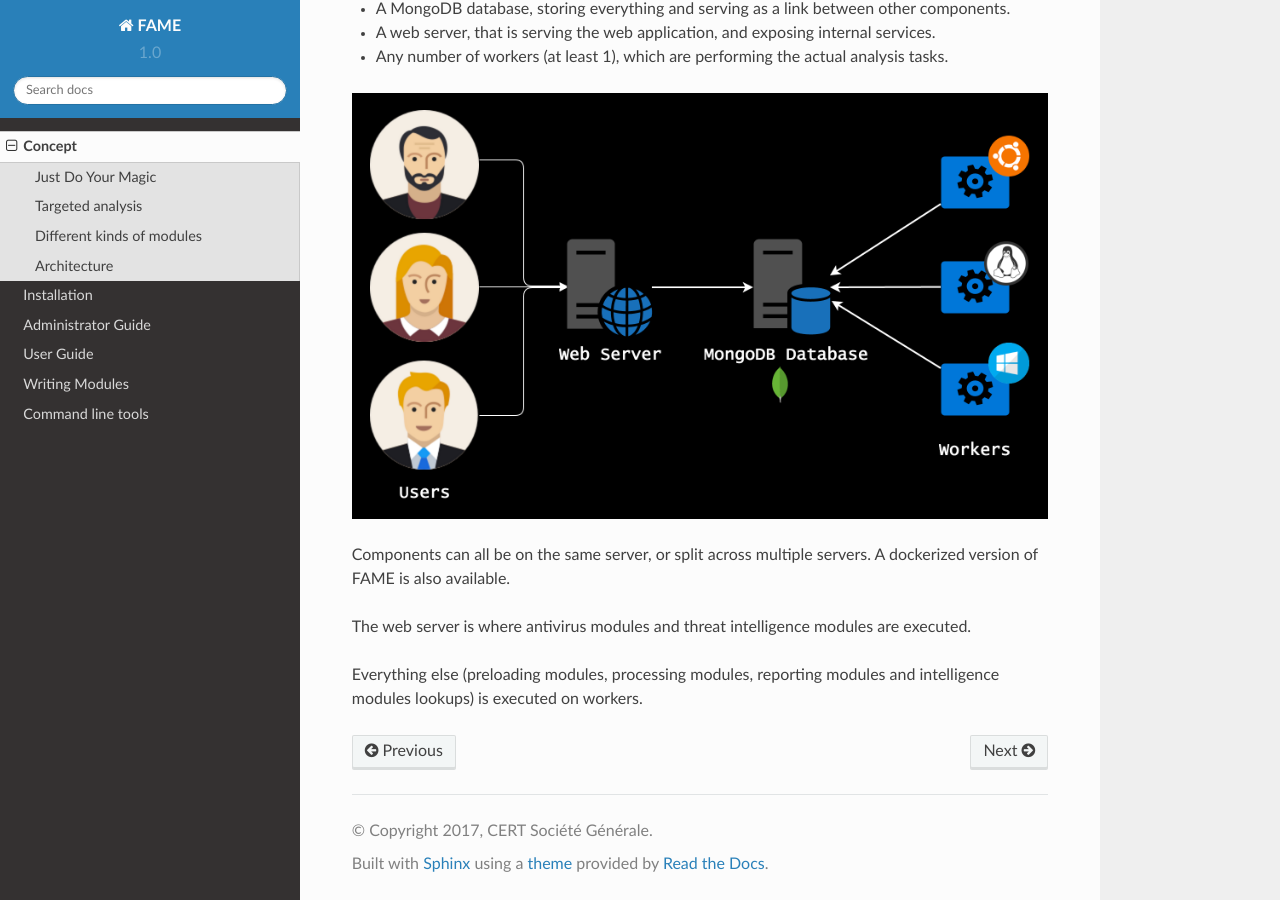
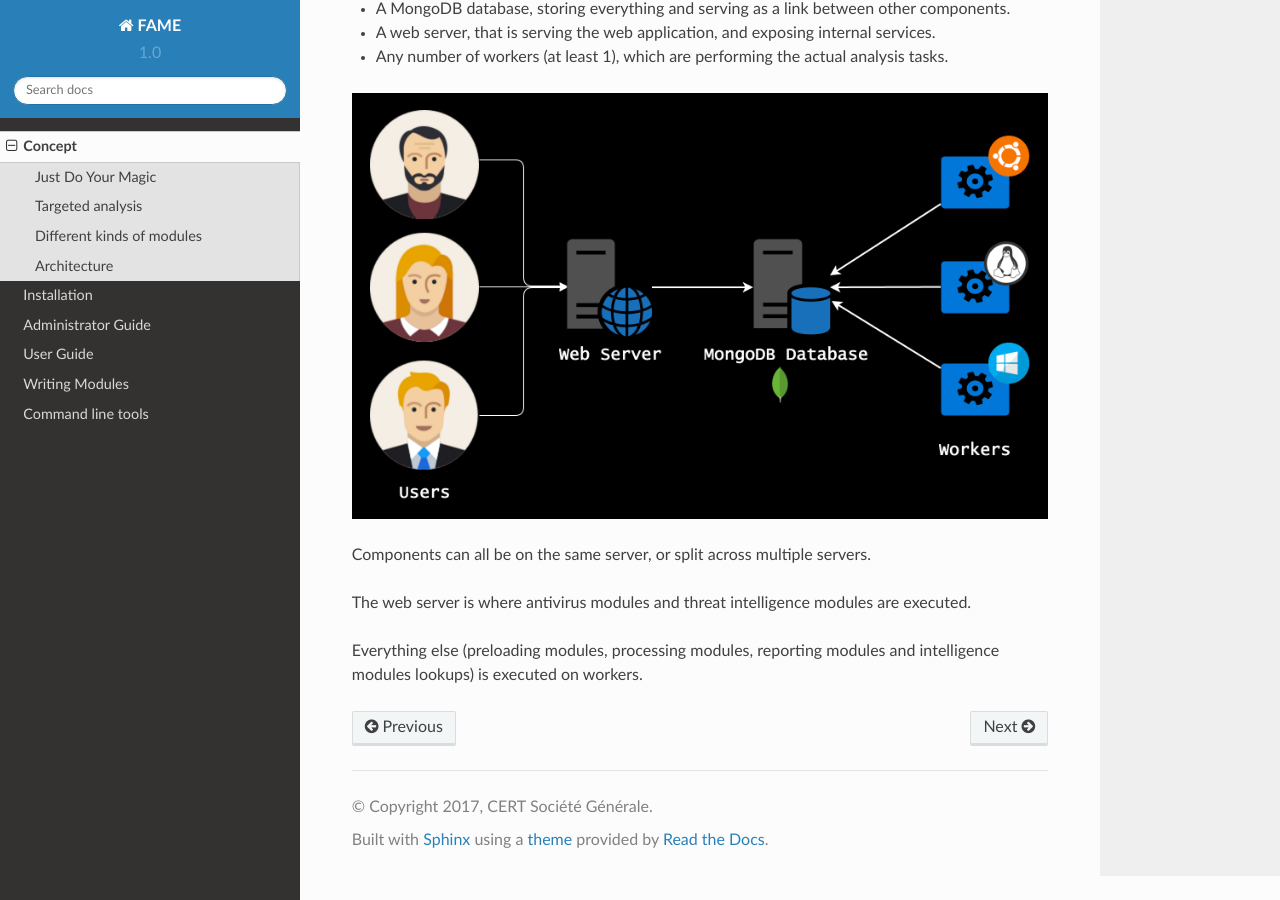
Before and after one commit to certsocietegenerale/fame, a Sphinx documentation site: the page built from docs/concept.rst, in a window 1280 px wide and 900 px high, scrolled down 2241 px. Built offline with Sphinx 7.4.7 and the Read the Docs theme 2.0.0, drawn with Linux system fonts in a browser that asks for light colours; pages that are not in the unit, such as notebooks, are missing from menus.

Commit message:
removed docker-related docu hint

```diff
--- a/docs/concept.rst
+++ b/docs/concept.rst
@@ -80,7 +80,7 @@ FAME relies on three components:
 
 .. image:: /images/concept-architecture.png
 
-Components can all be on the same server, or split across multiple servers. A dockerized version of FAME is also available.
+Components can all be on the same server, or split across multiple servers.
 
 The web server is where antivirus modules and threat intelligence modules are executed.
 
```
